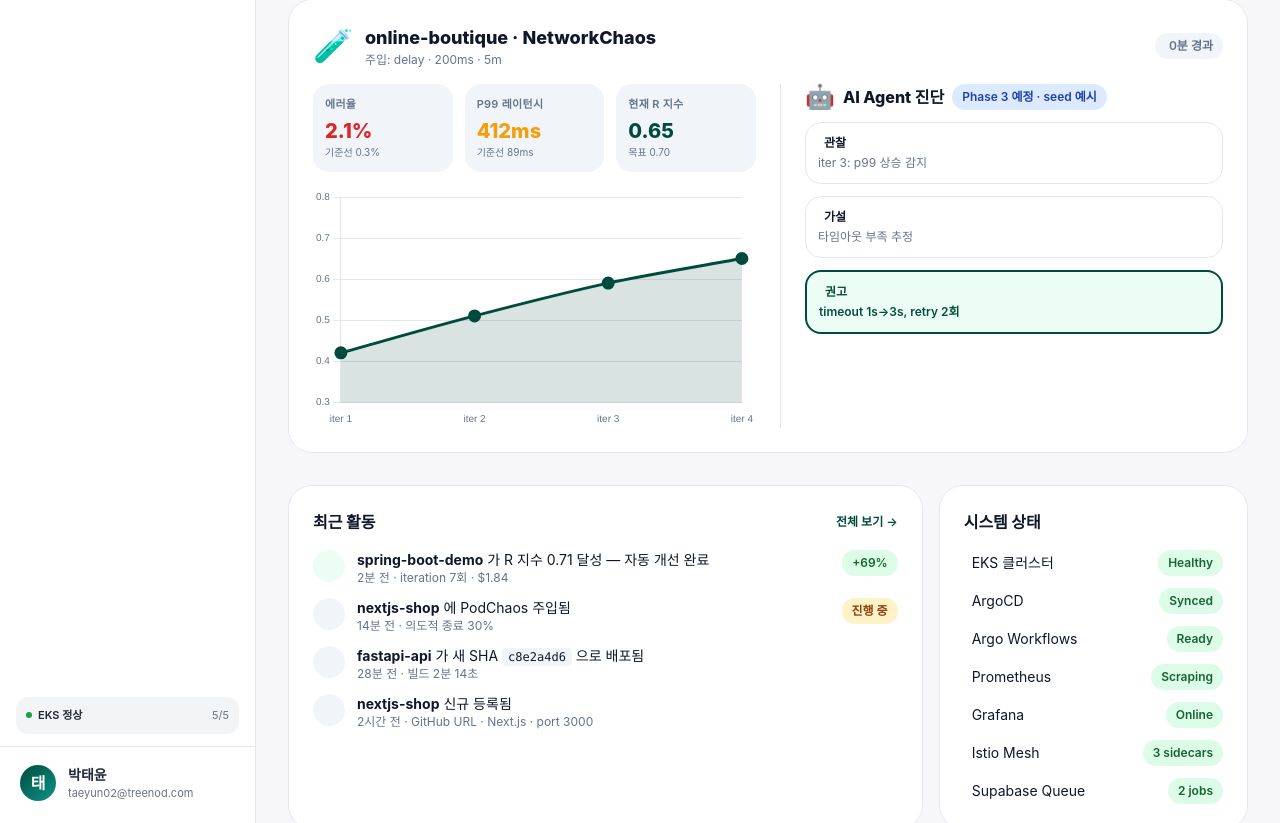
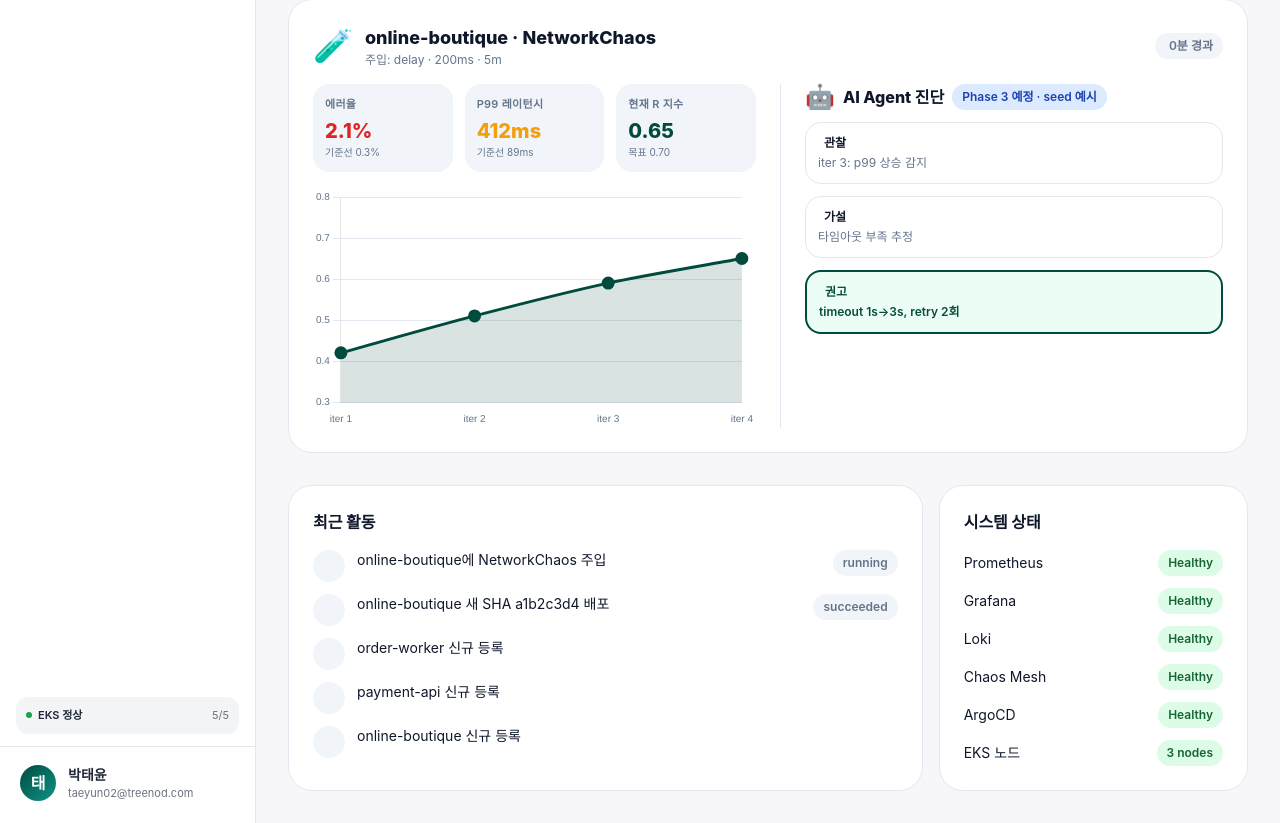
Before and after one commit to KuardianAngelRing/chaoslab, a FastAPI app: page / in a window 1280 px wide. Shown: the part 306-1129 px from the top of the page. Run offline with FastAPI, Linux system fonts and the light colour scheme; data comes from the database, SQL or seed files in the repository; some libraries are stand-ins or nearby versions.

Commit message:
✨ 대시보드 최근활동 DB조립·시스템상태 components() 실데이터(Supabase·sidecars 제거)
Co-Authored-By: Claude Sonnet 4.6 <noreply@anthropic.com>

```diff
--- a/app/templates/pages/dashboard.html
+++ b/app/templates/pages/dashboard.html
@@ -160,82 +160,38 @@
           <div class="grid grid-cols-1 xl:grid-cols-3 gap-4">
 
             <div class="xl:col-span-2 tds-card p-6">
-              <div class="flex items-center justify-between mb-4">
-                <div class="font-extrabold">최근 활동</div>
-                <button class="text-xs font-semibold" style="color: var(--primary);">전체 보기 →</button>
-              </div>
+              <div class="font-extrabold mb-4">최근 활동</div>
+              {% if recent %}
               <div class="space-y-3">
+                {% for it in recent %}
                 <div class="flex items-start gap-3">
-                  <div class="w-8 h-8 rounded-full flex items-center justify-center shrink-0" style="background: var(--primary-soft);">
-                    <iconify-icon icon="solar:check-circle-bold" width="16" style="color: var(--primary);"></iconify-icon>
+                  <div class="w-8 h-8 rounded-full flex items-center justify-center shrink-0" style="background: var(--muted);">
+                    <iconify-icon icon="{{ it.icon }}" width="16" style="color: var(--primary);"></iconify-icon>
                   </div>
                   <div class="flex-1 min-w-0">
-                    <div class="text-sm"><b>spring-boot-demo</b> 가 R 지수 0.71 달성 — 자동 개선 완료</div>
-                    <div class="text-xs" style="color: var(--muted-foreground);">2분 전 · iteration 7회 · $1.84</div>
+                    <div class="text-sm">{{ it.text }}</div>
                   </div>
-                  <span class="tds-badge badge-success">+69%</span>
+                  {% if it.badge %}<span class="tds-badge badge-muted">{{ it.badge }}</span>{% endif %}
                 </div>
-                <div class="flex items-start gap-3">
-                  <div class="w-8 h-8 rounded-full flex items-center justify-center shrink-0" style="background: var(--muted);">
-                    <iconify-icon icon="solar:bug-bold" width="16" style="color: var(--warning);"></iconify-icon>
-                  </div>
-                  <div class="flex-1 min-w-0">
-                    <div class="text-sm"><b>nextjs-shop</b> 에 PodChaos 주입됨</div>
-                    <div class="text-xs" style="color: var(--muted-foreground);">14분 전 · 의도적 종료 30%</div>
-                  </div>
-                  <span class="tds-badge badge-warning">진행 중</span>
-                </div>
-                <div class="flex items-start gap-3">
-                  <div class="w-8 h-8 rounded-full flex items-center justify-center shrink-0" style="background: var(--muted);">
-                    <iconify-icon icon="solar:rocket-bold" width="16" style="color: var(--info);"></iconify-icon>
-                  </div>
-                  <div class="flex-1 min-w-0">
-                    <div class="text-sm"><b>fastapi-api</b> 가 새 SHA <code class="mono text-xs px-1.5 py-0.5 rounded" style="background: var(--muted);">c8e2a4d6</code> 으로 배포됨</div>
-                    <div class="text-xs" style="color: var(--muted-foreground);">28분 전 · 빌드 2분 14초</div>
-                  </div>
-                </div>
-                <div class="flex items-start gap-3">
-                  <div class="w-8 h-8 rounded-full flex items-center justify-center shrink-0" style="background: var(--muted);">
-                    <iconify-icon icon="solar:add-circle-bold" width="16" style="color: var(--primary);"></iconify-icon>
-                  </div>
-                  <div class="flex-1 min-w-0">
-                    <div class="text-sm"><b>nextjs-shop</b> 신규 등록됨</div>
-                    <div class="text-xs" style="color: var(--muted-foreground);">2시간 전 · GitHub URL · Next.js · port 3000</div>
-                  </div>
-                </div>
+                {% endfor %}
               </div>
+              {% else %}
+              <p class="text-sm" style="color: var(--muted-foreground);">아직 활동 기록이 없어요.</p>
+              {% endif %}
             </div>
 
             <div class="tds-card p-6">
               <div class="font-extrabold mb-4">시스템 상태</div>
               <div class="space-y-3">
+                {% for c in components %}
                 <div class="flex items-center justify-between">
-                  <div class="flex items-center gap-2"><iconify-icon icon="logos:aws" width="18"></iconify-icon><span class="text-sm">EKS 클러스터</span></div>
-                  <span class="tds-badge badge-success">Healthy</span>
+                  <span class="text-sm">{{ c.name }}</span>
+                  <span class="tds-badge badge-success">{{ c.status }}</span>
                 </div>
+                {% endfor %}
                 <div class="flex items-center justify-between">
-                  <div class="flex items-center gap-2"><iconify-icon icon="devicon:argocd" width="18"></iconify-icon><span class="text-sm">ArgoCD</span></div>
-                  <span class="tds-badge badge-success">Synced</span>
-                </div>
-                <div class="flex items-center justify-between">
-                  <div class="flex items-center gap-2"><iconify-icon icon="logos:argo" width="18"></iconify-icon><span class="text-sm">Argo Workflows</span></div>
-                  <span class="tds-badge badge-success">Ready</span>
-                </div>
-                <div class="flex items-center justify-between">
-                  <div class="flex items-center gap-2"><iconify-icon icon="logos:prometheus" width="18"></iconify-icon><span class="text-sm">Prometheus</span></div>
-                  <span class="tds-badge badge-success">Scraping</span>
-                </div>
-                <div class="flex items-center justify-between">
-                  <div class="flex items-center gap-2"><iconify-icon icon="logos:grafana" width="18"></iconify-icon><span class="text-sm">Grafana</span></div>
-                  <span class="tds-badge badge-success">Online</span>
-                </div>
-                <div class="flex items-center justify-between">
-                  <div class="flex items-center gap-2"><iconify-icon icon="simple-icons:istio" width="18" style="color: #466bb0;"></iconify-icon><span class="text-sm">Istio Mesh</span></div>
-                  <span class="tds-badge badge-success">{{ node_count }} sidecars</span>
-                </div>
-                <div class="flex items-center justify-between">
-                  <div class="flex items-center gap-2"><iconify-icon icon="simple-icons:supabase" width="18" style="color: #3ecf8e;"></iconify-icon><span class="text-sm">Supabase Queue</span></div>
-                  <span class="tds-badge badge-success">2 jobs</span>
+                  <span class="text-sm">EKS 노드</span>
+                  <span class="tds-badge badge-success">{{ node_count }} nodes</span>
                 </div>
               </div>
             </div>
```
Also changed, not shown: tests/test_pages.py (+10 -0 lines).
